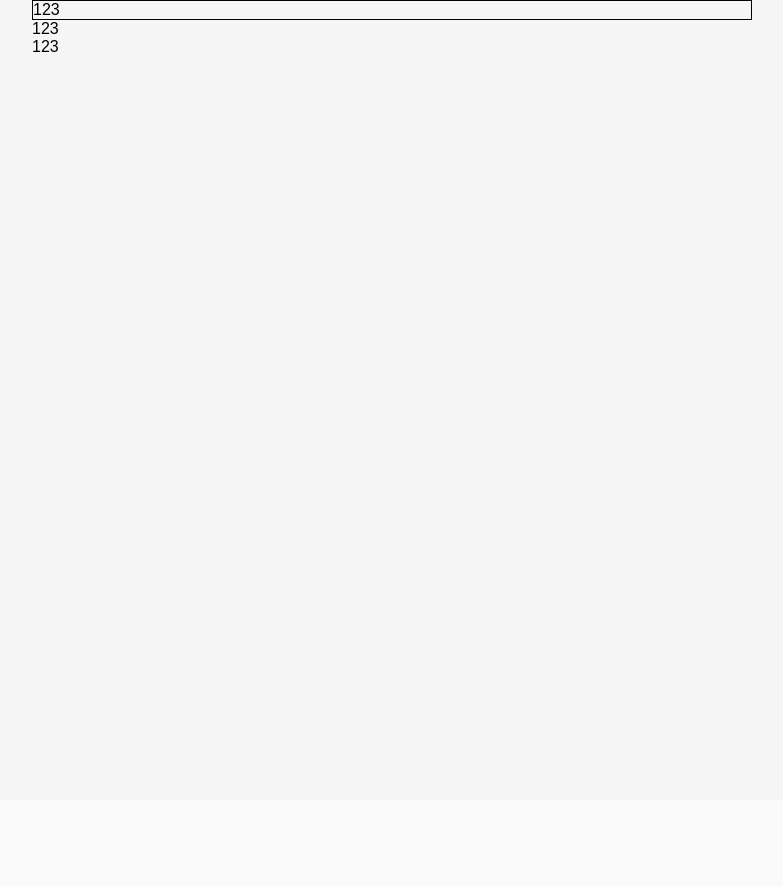
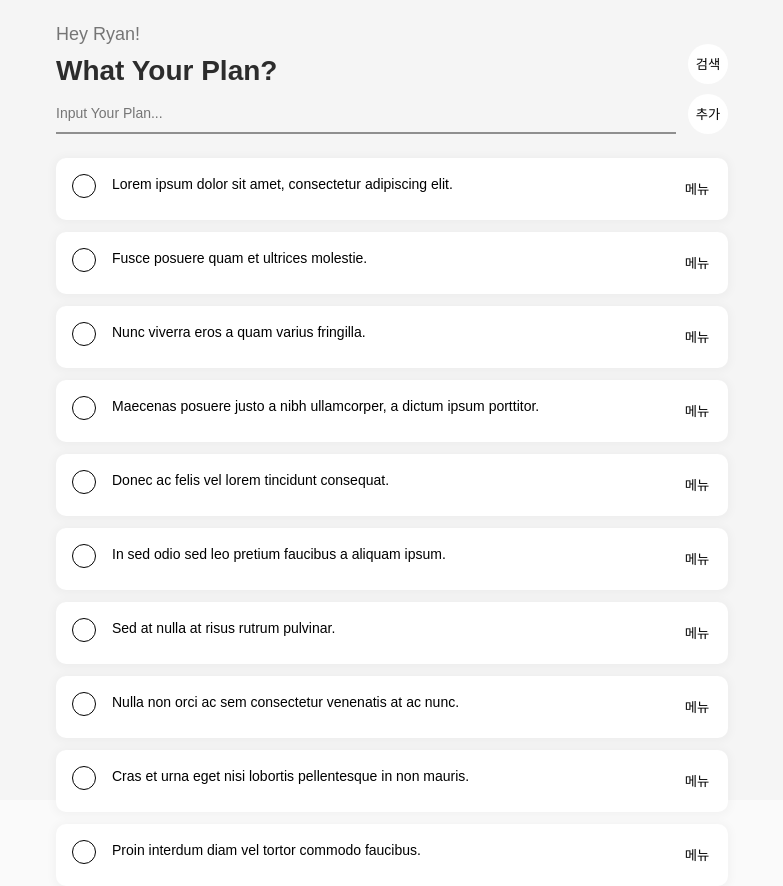
Before and after one commit to keen0927/ix, a React app: page / in a window 1280 px wide. Shown: the whole page, without its empty margins (248-1031 px from the left). Before the commit the page ends 800 px from the top, so only its background shows below. Built offline with nearby package versions, Linux system fonts and the light colour scheme; data requests are answered from the project's data file.

Commit message:
Feat : list map

```diff
--- /dev/null
+++ b/src/components/TodoItem.tsx
@@ -0,0 +1,52 @@
+import React, { FC } from 'react';
+import { Link } from 'react-router-dom';
+import styled from '@emotion/styled';
+import styleVars from '../static/css-in-js/styleVars';
+import { Todo } from '../modules/todos';
+
+const TodoItemBlock = styled.li`
+	display: flex;
+	border-radius: 10px;
+	background-color: #fff;
+	margin-bottom: 12px;
+	padding: 16px;
+	box-shadow: ${styleVars.shadow};
+
+	input {
+		width: 24px;
+		height: 24px;
+		border: 1px solid #000;
+		border-radius: 100%;
+	}
+
+	a {
+		flex: 1;
+		overflow: hidden;
+		text-overflow: ellipsis;
+		display: -webkit-box;
+		margin: 0 16px;
+		-webkit-line-clamp: 2;
+		-webkit-box-orient: vertical;
+		word-wrap: break-word;
+		font-size: 14px;
+		line-height: 1.5;
+		color: inherit;
+	}
+
+	button {
+		width: 30px;
+		height: 30px;
+	}
+`;
+
+const TodoItem: FC<Todo> = ({text, onClick}: Todo) => {
+	return (
+		<TodoItemBlock>
+			<input type="checkbox" />
+			<Link to="/">{text}</Link>
+			<button type="button" onClick={onClick}>메뉴</button>
+		</TodoItemBlock>
+	);
+};
+
+export default TodoItem;
--- a/src/container/TodoHeader.tsx
+++ b/src/container/TodoHeader.tsx
@@ -1,4 +1,4 @@
-import * as React from 'react';
+import React from 'react';
 import styled from '@emotion/styled';
 
 const TodoHeaderBlock = styled.div`
--- a/src/container/TodoList.tsx
+++ b/src/container/TodoList.tsx
@@ -1,51 +1,32 @@
-import * as React from 'react';
-import { Link } from 'react-router-dom';
+import React, { useEffect } from 'react';
 import styled from '@emotion/styled';
+import { useDispatch, useSelector } from 'react-redux';
+import { listRequest } from '../modules/todos';
+import { RootState } from '../modules';
+import TodoItem from '../components/TodoItem';
 
 const TodoListBlock = styled.ul`
 	margin-top: 24px;
 `;
 
-const TodoItem = styled.li`
-	display: flex;
-	border-radius: 10px;
-	background-color: #fff;
-	padding: 16px;
+function TodoList() {
 
-	input {
-		width: 24px;
-		height: 24px;
-		border: 1px solid #000;
-		border-radius: 100%;
-	}
+	const dispatch = useDispatch();
+	const lists = useSelector((state: RootState) => state.todos.lists);
 
-	a {
-		flex: 1;
-		overflow: hidden;
-		text-overflow: ellipsis;
-		display: -webkit-box;
-		margin: 0 16px;
-		-webkit-line-clamp: 2;
-		-webkit-box-orient: vertical;
-		word-wrap:break-word;
-		font-size: 14px;
-		line-height: 1.5;
-		color: inherit;
-	}
-	button {
-		width: 30px;
-		height: 30px;
-	}
-`;
+	console.log(lists);
 
-function TodoList() {
+	useEffect(() => {
+		dispatch(listRequest());
+	}, []);
+
+	const onOpenMenu = () => {
+		console.log('onOpenMenu');
+	};
+
 	return (
 		<TodoListBlock>
-			<TodoItem>
-				<input type="checkbox" />
-				<Link to="/">Lorem Ipsum is simply dummy text of the printing and typesetting industry. Lorem Ipsum has been the industry's standard dummy text ever since the 1500s, when an unknown printer took a galley of type and scrambled it to make a type specimen book. It has survived not only five centuries, but also the leap into electronic typesetting, remaining essentially unchanged. It was popularised in the 1960s with the release of Letraset sheets containing Lorem Ipsum passages, and more recently with desktop publishing software like Aldus PageMaker including versions of Lorem Ipsum.</Link>
-				<button type="button">메뉴</button>
-			</TodoItem>
+			{lists && lists.map((v, i) => <TodoItem text={v.text} onClick={onOpenMenu} key={i} />)}
 		</TodoListBlock>
 	);
 }
--- a/src/pages/Test.tsx
+++ b/src/pages/Test.tsx
@@ -17,14 +17,14 @@ function Home() {
 	// http://localhost:3000/posts?q=Cras
 	// http://localhost:3000/posts?q=Cras&_sort=id&_order=desc
 
-	const dispatch = useDispatch();
-	const page = useSelector((state: RootState) => state.todos.page);
+	// const dispatch = useDispatch();
+	// const page = useSelector((state: RootState) => state.todos.page);
 
-	console.log(page);
+	// console.log(page);
 
-	React.useEffect(() => {
-		dispatch(listRequest());
-	}, []);
+	// React.useEffect(() => {
+	// 	dispatch(listRequest());
+	// }, []);
 
 	return (
 		<>
--- a/src/pages/TodoHome.tsx
+++ b/src/pages/TodoHome.tsx
@@ -1,6 +1,6 @@
 // import React, { Suspense, lazy } from 'react';
 // const HomePopularKeyword = lazy(() => import('../containers/Home/HomePopularKeyword'));
-import * as React from 'react';
+import React from 'react';
 import styled from '@emotion/styled';
 import TodoHeader from '../container/TodoHeader';
 import TodoList from '../container/TodoList';
--- a/src/static/css-in-js/styleVars.ts
+++ b/src/static/css-in-js/styleVars.ts
@@ -1,5 +1,5 @@
 const styleVars = {
-	shadow: '0, 2px, 2px, 0, rgba(0,0,0,0.5)',
+	shadow: '0 1px 8px 3px rgba(0,0,0,0.03)',
 	red: 'rgba(0,0,0,0.87)',
 };
 
--- a/tsconfig.json
+++ b/tsconfig.json
@@ -24,6 +24,7 @@
     "allowSyntheticDefaultImports": true,
     "listEmittedFiles": false,
     "removeComments": true,
+    "esModuleInterop": true,
     "plugins": [
       {
         "name": "typescript-tslint-plugin"
```
Also changed, not shown: src/modules/todos/types.ts (+6 -5 lines), src/routes/index.ts (+4 -4 lines), src/components/Button/Button.tsx (deleted).
